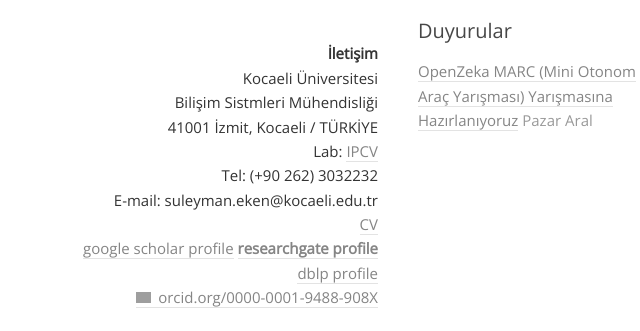
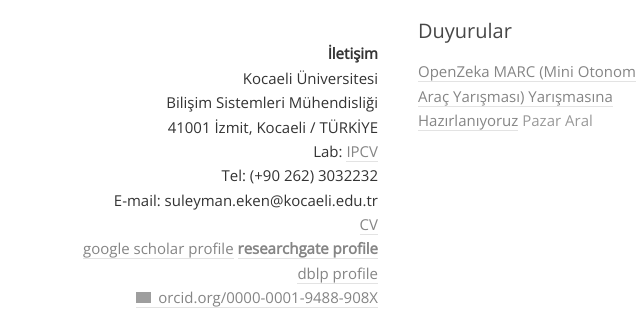
Before and after one commit to suleymaneken/suleymaneken.github.io, a plain HTML site: page tr/page/1/index.html in a window 1280 px wide. Shown: the part 267-598 px from the top of the page, 467-1107 px from the left. Drawn offline with nearby package versions, Linux system fonts and the light colour scheme; grey boxes are pictures that could not be loaded.

Commit message:
Update index.html

```diff
--- a/tr/page/1/index.html
+++ b/tr/page/1/index.html
@@ -60,7 +60,7 @@
 	<p><img class="wp-image-135 alignleft" src="http://www.suleymaneken.com/wp-content/uploads/2016/03/slymnnn.jpg" alt="" width="299" height="299" srcset="https://suleymaneken.github.io/wp-content/uploads/2016/03/slymnnn-150x150.jpg 150w, https://suleymaneken.github.io/wp-content/uploads/2016/03/slymnnn-300x300.jpg 300w, https://suleymaneken.github.io/wp-content/uploads/2016/03/slymnnn-768x768.jpg 768w, https://suleymaneken.github.io/wp-content/uploads/2016/03/slymnnn.jpg 879w" sizes="(max-width: 299px) 100vw, 299px"></p>
 <p style="text-align: right;"><strong>İletişim</strong><br>
 Kocaeli Üniversitesi<br>
-Bilişim Sistmleri Mühendisliği<br>
+Bilişim Sistemleri Mühendisliği<br>
 41001 İzmit, Kocaeli / TÜRKİYE<br>
 Lab: <a href="http://ipcv.kocaeli.edu.tr/wp/" target="_blank">IPCV</a><br>
 Tel: (+90 262) 3032232<br>
```
